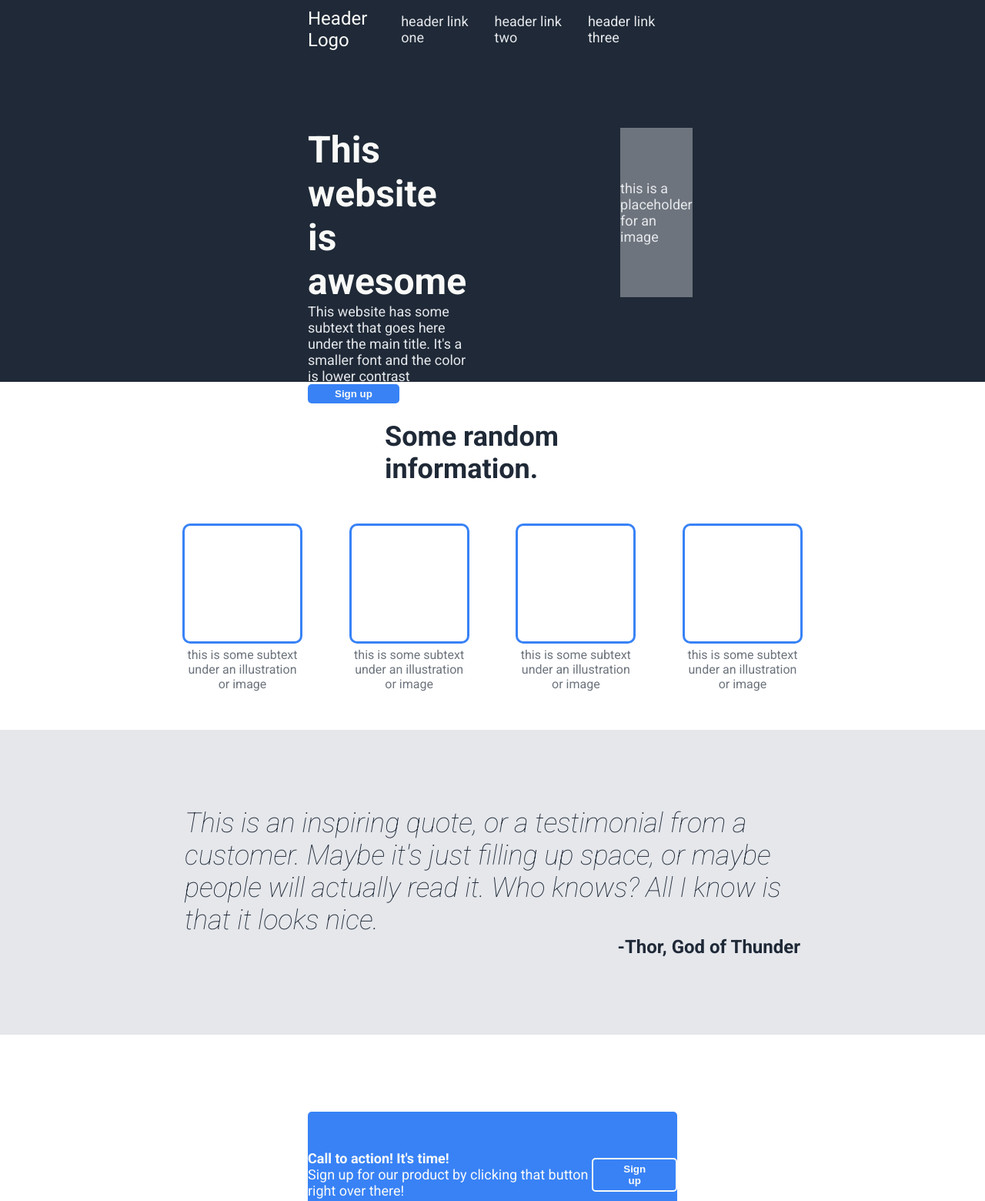
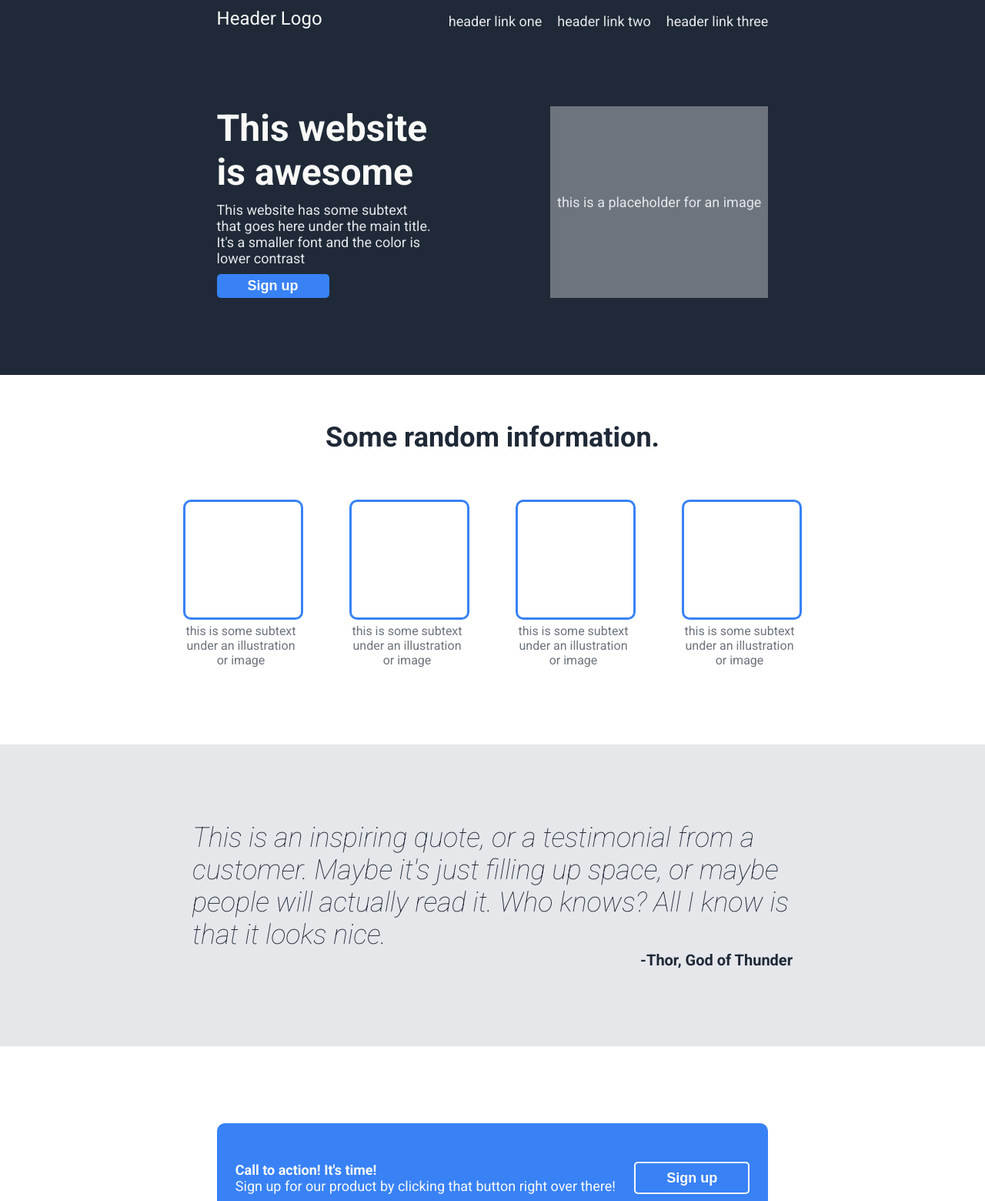
Before and after one commit to alohasaiyan/landing-page, a plain HTML site: page index.html in a window 1280 px wide. Shown: the top 1560 px of the page at 77% size. Drawn offline with Linux system fonts and the light colour scheme.

Commit message:
Remade the whole project with cleaner code and more orderly

```diff
--- a/index.html
+++ b/index.html
@@ -5,68 +5,73 @@
         <link rel="preconnect" href="https://fonts.googleapis.com">
         <link rel="preconnect" href="https://fonts.gstatic.com" crossorigin>
         <link href="https://fonts.googleapis.com/css2?family=Roboto:ital,wght@0,100;0,300;0,400;0,500;0,700;0,900;1,100;1,300;1,400;1,500;1,700;1,900&display=swap" rel="stylesheet">
-    <meta charset="UTF-8">
+        <meta charset="utf-8">
         <title>Landing Page</title>
     </head>
     <body>
-    <div class="welcome">
+        <div class="hero">
             <div class="header">
-            <div class="header-logo-text">Header Logo</div>
+                <div class="header-logo">Header Logo</div>
                 <ul>
-                <a href="#"><li>header link one</li></a>
-                <a href="#"><li>header link two</li></a>
-                <a href="#"><li>header link three</li></a>
+                    <li><a href="#">header link one</a></li>
+                    <li><a href="#">header link two</a></li>
+                    <li><a href="#">header link three</a></li>
                 </ul>
             </div>
-        <div class="hero">
+            <div class="hero-section">
                 <div class="hero-text">
-                <div class="hero-main-text">This website is awesome</div>
-                <div class="hero-secondary-text">This website has some subtext that goes here under the main title. It's a smaller font and the color is lower contrast</div>
-                <button>Sign up</button>
+                    <div class="hero-main">This website is awesome</div>
+                    <div class="hero-secondary">This website has some subtext
+                        that goes here under the main title. It's a smaller font
+                        and the color is lower contrast
                     </div>
-            <div class="hero-secondary-text img-placeholder">this is a placeholder for an image</div>
+                    <button class="hero-button">Sign up</button>
+                </div>
+                <div class="image-placeholder">this is a placeholder for an image</div>
             </div>
         </div>
         <div class="information">
-        <div class="information-header-text">Some random information.</div>
+            <div class="info-header">Some random information.</div>
             <div class="cards">
                 <div class="card">
                     <div class="square"></div>
-                <div>this is some subtext under an illustration or image</div>
+                    <div class="card-text">this is some subtext under an illustration or image</div>
                 </div>
                 <div class="card">
                     <div class="square"></div>
-                <div>this is some subtext under an illustration or image</div>
+                    <div class="card-text">this is some subtext under an illustration or image</div>
                 </div>
                 <div class="card">
                     <div class="square"></div>
-                <div>this is some subtext under an illustration or image</div>
+                    <div class="card-text">this is some subtext under an illustration or image</div>
                 </div>
                 <div class="card">
                     <div class="square"></div>
-                <div>this is some subtext under an illustration or image</div>
+                    <div class="card-text">this is some subtext under an illustration or image</div>
                 </div>
             </div>
         </div>
         <div class="quote">
-        <div class="quote-text">This is an inspiring quote, or a testimonial from a
-            customer. Maybe it's just filling up space, or maybe
-            people will actually read it. Who knows? All I know is
-            that it looks nice.
+            <div class="quote-content">
+                <div class="quote-text">This is an inspiring quote, or a
+                    testimonial from a customer. Maybe it's just filling
+                    up space, or maybe people will actually read it. Who
+                    knows? All I know is that it looks nice.
                 </div>
-        <div class="quote-text signature">-Thor, God of Thunder</div>
+                <div class="quote-author">-Thor, God of Thunder</div>
+            </div>
         </div>
         <div class="call-to-action">
             <div class="call-card">
                 <div class="call-text">
-                <div style="font-weight: bold;">Call to action! It's time!</div>
-                <div>Sign up for our product by clicking that button right over there!</div>
-            </div>
-            <button>Sign up</button>
+                    <div class="call-title">Call to action! It's time!</div>
+                    <div class="call-body">Sign up for our product by clicking
+                        that button right over there!
                     </div>
                 </div>
-    <div class="footer">
-        <div>Copyright © The Odin Project 2022</div>
+                <button class="call-button">Sign up</button>
             </div>
+        </div>
+        <div class="footer">Copyright © The Odin Project 2022</div>
     </body>
 </html>
--- a/styles.css
+++ b/styles.css
@@ -3,195 +3,202 @@ body {
     margin: 0;
 }
 
-.welcome,
-.footer {
+.hero {
+    display: flex;
+    flex-direction: column;
     background-color: #1f2937;
+    padding: 10px 22vw 100px;
+    gap: 100px;
 }
 
-.hero-main-text {
+.header {
+    display: flex;
+    justify-content: space-between;
+}
+
+.header-logo {
+    font-size: 24px;
+    color: #f9faf8;
+}
+
+ul {
+    display: flex;
+    justify-content: space-between;
+    align-items: flex-end;
+    list-style: none;
+    margin: 0;
+    padding: 0;
+    gap: 20px;
+}
+
+a {
+    text-decoration: none;
+    font-size: 18px;
+    color: #e5e7eb;
+}
+
+.hero-section {
+    display: flex;
+    gap: 150px;
+}
+
+.hero-text {
+    display: flex;
+    flex-direction: column;
+    align-items: flex-start;
+    justify-content: space-between;
+    flex: 1;
+    gap: 10px;
+}
+
+.hero-main {
     font-size: 48px;
     font-weight: bolder;
     color: #f9faf8;
 }
 
-.hero-secondary-text,
-a {
+.hero-secondary {
     font-size: 18px;
     color: #e5e7eb;
-    text-decoration: none;
 }
 
-.header-logo-text {
-    font-size: 24px;
+.hero-button {
+    background-color: #3882f6;
+    font-size: 18px;
     color: #f9faf8;
+    font-weight: bold;
+    border: none;
+    border-radius: 5px;
+    padding: 5px 40px;
 }
 
-button,
-.call-card {
-    background-color: #3882f6;
-}
-
-.information-header-text {
-    font-size: 36px;
-    font-weight: bolder;
-    color: #1f2937;
-}
-
-.quote {
-    background-color: #e5e7eb;
-}
-
-.quote-text {
-    font-size: 36px;
-    font-style: italic;
-    color: #1f2937;
-    font-weight: 100;
-}
-
-ul {
-    list-style: none;
-    margin: 0;
-    padding: 0;
-    display: flex;
-    gap: 15px;
-}
-
-/*-----------------------------------------------*/
-
-.header {
-    display: flex;
-    justify-content: space-between;
-    align-items: center;
-    margin-bottom: 100px;
-}
-
-.hero {
-    display: flex;
-    justify-content: space-between;
-    gap: 200px;
-    margin-bottom: 100px;
-    height: 220px;
-}
-
-.img-placeholder {
+.image-placeholder {
     background-color: #6d747d;
+    font-size: 18px;
+    color: #e5e7eb;
     display: flex;
     justify-content: center;
     align-items: center;
-    flex: 1 1 0;
+    flex: 1;
 }
 
-.welcome {
-    display: flex;
-    flex-direction: column;
-    padding: 10px 400px;
-}
-
-.hero-text {
-    display: flex;
-    flex-direction: column;
-    justify-content: space-between;
-    align-items: flex-start;
-    flex: 1 1 0;
-}
-
-button {
-    color: #f9faf8;
-    padding: 5px 35px;
-    border: none;
-    border-radius: 5px;
-    font-weight: bold;
-}
-
-/*-----------------------------------------------*/
+/*---------------------*/
 
 .information {
     display: flex;
     flex-direction: column;
     justify-content: center;
     align-items: center;
-    padding: 50px 500px;
-    gap: 50px;
+    padding: 60px 0 100px;
+    gap: 60px;
+}
+
+.info-header {
+    font-size: 36px;
+    font-weight: bolder;
+    color: #1f2937;
 }
 
 .cards {
     display: flex;
-    width: 800px;
     justify-content: space-between;
+    gap: 60px;
 }
 
 .card {
-    width: 150px;
     display: flex;
     flex-direction: column;
-    align-items: center;
-    text-align: center;
-    color: #6d747d;
     gap: 5px;
 }
 
 .square {
+    border: 3px solid #3882f6;
+    border-radius: 10px;
     height: 150px;
     width: 150px;
-    border: 3px solid #3882f6;
-    border-radius: 10px;
 }
 
-/*-----------------------------------------------*/
+.card-text {
+    color: #6d747d;
+    width: 150px;
+    text-align: center;
+}
+
+/*---------------------*/
 
 .quote {
+    background-color: #e5e7eb;
     display: flex;
     flex-direction: column;
     justify-content: center;
     align-items: center;
-    padding: 100px;
+    padding: 100px 0;
+}
+
+.quote-content {
+    display: flex;
+    flex-direction: column;
+    align-items: flex-end;
 }
 
 .quote-text {
-    width: 800px;
+    font-size: 36px;
+    font-weight: 100;
+    font-style: italic;
+    color: #1f2937;
+    width: 780px;
 }
 
-.quote-text.signature {
+.quote-author {
+    font-size: 20px;
+    font-weight: bold;
+    color: #1f2937;
     text-align: right;
-    font-size: 24px;
-    font-weight: bold;
-    font-style: normal;
 }
 
-/*-----------------------------------------------*/
+/*---------------------*/
 
 .call-to-action {
-    display: flex;
-    justify-content: center;
-    align-items: center;
-    padding: 100px 400px;
+    padding: 100px 22vw;
 }
 
 .call-card {
-    flex: 1;
+    background-color: #3882f6;
     display: flex;
     justify-content: space-evenly;
-    align-items: center;
-    border-radius: 5px;
     padding: 50px 0;
+    border-radius: 10px;
 }
 
-.call-card button {
-    border: 2px solid #f9faf8;
-}
-
-.call-text {
+.call-title {
+    font-weight: bold;
     color: #f9faf8;
     font-size: 18px;
 }
 
-/*-----------------------------------------------*/
+.call-body {
+    color: #f9faf8;
+    font-size: 18px;
+}
+
+.call-button {
+    background-color: #3882f6;
+    font-size: 18px;
+    color: #f9faf8;
+    font-weight: bold;
+    border: 2px solid #f9faf8;
+    border-radius: 5px;
+    padding: 5px 40px;
+}
+
+/*---------------------*/
 
 .footer {
-    font-size: 18px;
-    color: #f9faf8;
     display: flex;
     justify-content: center;
     align-items: center;
-    padding: 30px;
+    font-size: 18px;
+    color: #e5e7eb;
+    padding: 30px 0;
+    background-color: #1f2937;
 }
```
Lines whose indentation alone changed are shown as unchanged.
